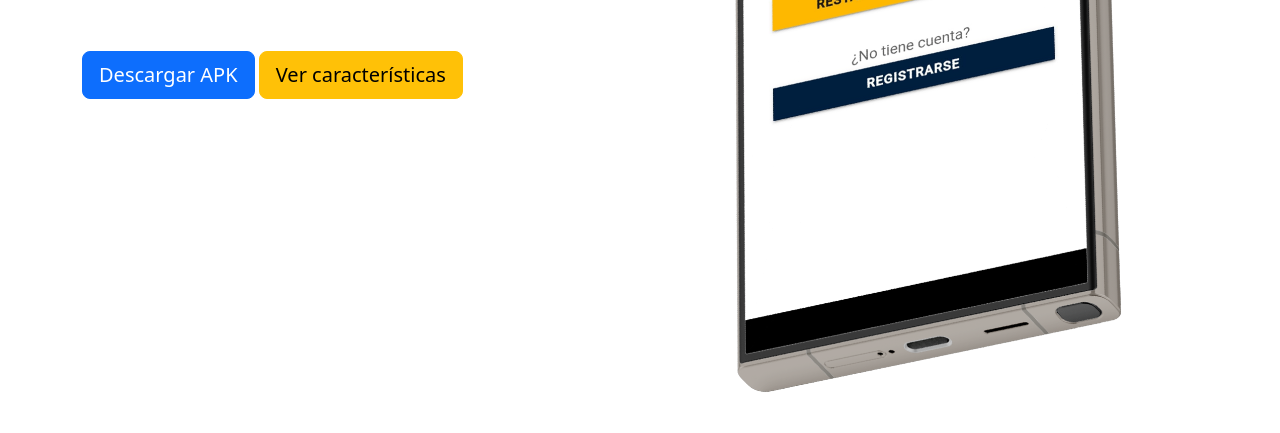
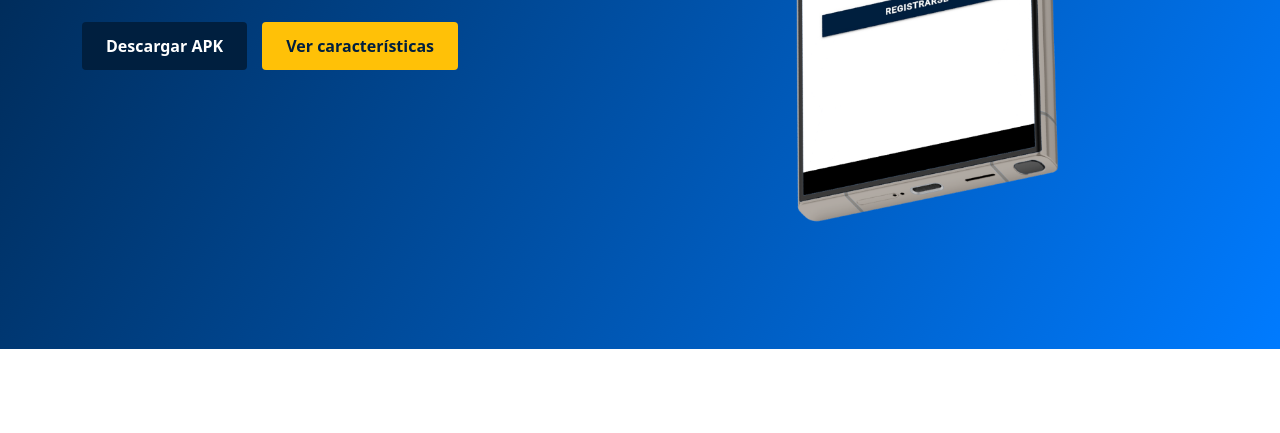
Before and after one commit to Eduardo-G0nzalez/LandingPrueba3, a plain HTML site: page index.html in a window 1280 px wide. Shown: the part 451-884 px from the top of the page. After the commit the page ends 800 px from the top, so only its background shows below. Drawn offline with nearby package versions, Linux system fonts and the light colour scheme; the site is published under a folder, as on GitHub Pages, so addresses that start at the root find nothing.

Commit message:
Subida pagina

```diff
--- a/index.html
+++ b/index.html
@@ -5,7 +5,7 @@
     <meta name="viewport" content="width=device-width, initial-scale=1.0">
     <title>RegistrApp</title>
     <link href="https://cdn.jsdelivr.net/npm/bootstrap@5.3.3/dist/css/bootstrap.min.css" rel="stylesheet" integrity="sha384-QWTKZyjpPEjISv5WaRU9OFeRpok6YctnYmDr5pNlyT2bRjXh0JMhjY6hW+ALEwIH" crossorigin="anonymous">
-    <link rel="stylesheet" href="/styles.css">
+    <link rel="stylesheet" href="./styles.css">
 </head>
 <body>
     <section class="hero-section text-white">
@@ -21,10 +21,10 @@
                 Descubre cómo nuestra aplicación puede simplificar la gestión de asistencia con solo unos clics
               </p>
               <div class="hero-buttons">
-                <a href="/apk/registrapp.apk" class="btn btn-primary btn-lg" download="registrapp.apk">
+                <a href="./apk/registrapp.apk" class="btn btn-primary btn-lg" download="registrapp.apk">
                   Descargar APK
               </a>
-                <a href="informacion.html" class="btn btn-warning btn-lg">
+                <a href="./informacion.html" class="btn btn-warning btn-lg">
                     Ver características
                 </a>
             </div>
```
Also changed, not shown: informacion.html (+2 -2 lines).
